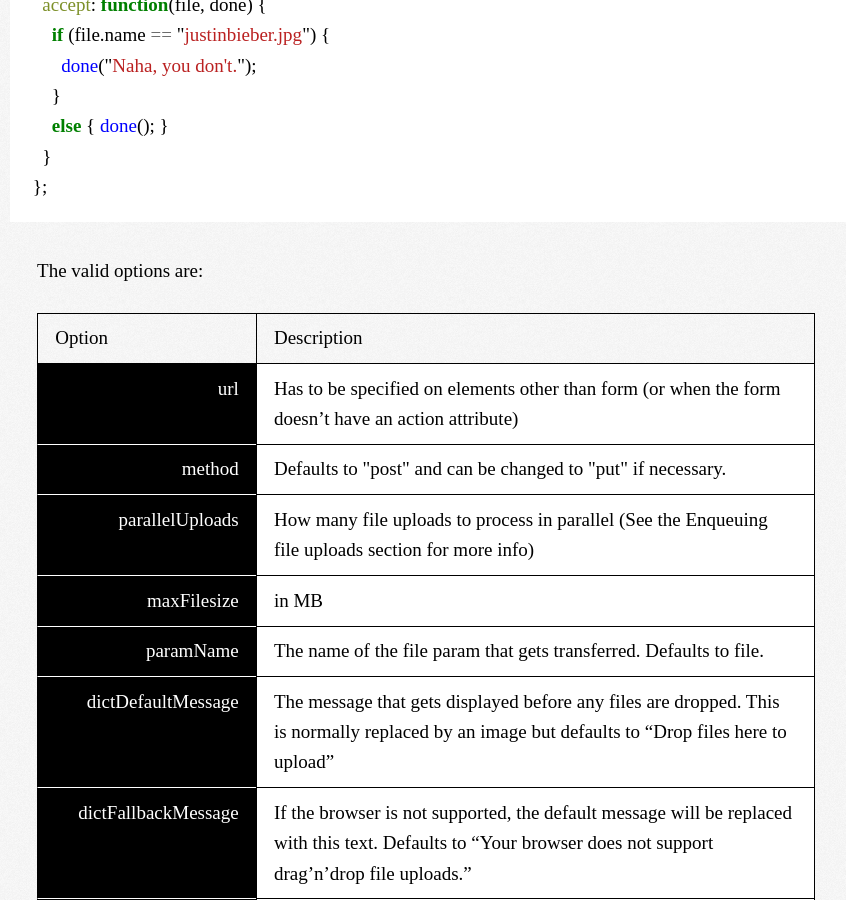
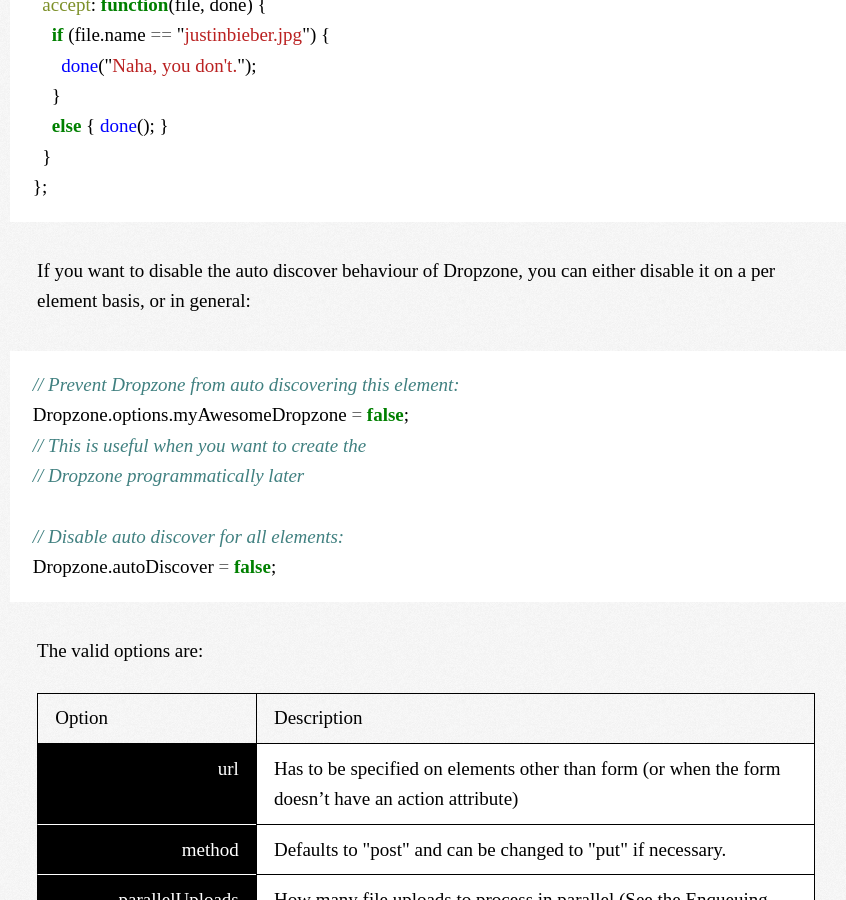
Before and after one commit to dropzone/dropzone, a Jekyll site: the page built from index.md, in a window 1280 px wide and 900 px high, scrolled down 6999 px. Shown: the whole window, without its empty margins (214-1060 px from the left). Built offline with Jekyll 4.4.1, drawn with Linux system fonts in a browser that asks for light colours; Markdown is read by kramdown in place of the engine named in the settings; comment, search, counter and statistics services are not loaded.

Commit message:
Added the info on how to disable default discovery.

```diff
--- a/index.md
+++ b/index.md
@@ -213,6 +213,20 @@ Dropzone.options.myAwesomeDropzone = {
     else { done(); }
   }
 };
+{% endhighlight %}
+
+
+If you want to disable the auto discover behaviour of Dropzone, you can either disable
+it on a per element basis, or in general:
+
+{% highlight javascript %}
+// Prevent Dropzone from auto discovering this element:
+Dropzone.options.myAwesomeDropzone = false;
+// This is useful when you want to create the
+// Dropzone programmatically later
+
+// Disable auto discover for all elements:
+Dropzone.autoDiscover = false;
 {% endhighlight %}
 
 
```
